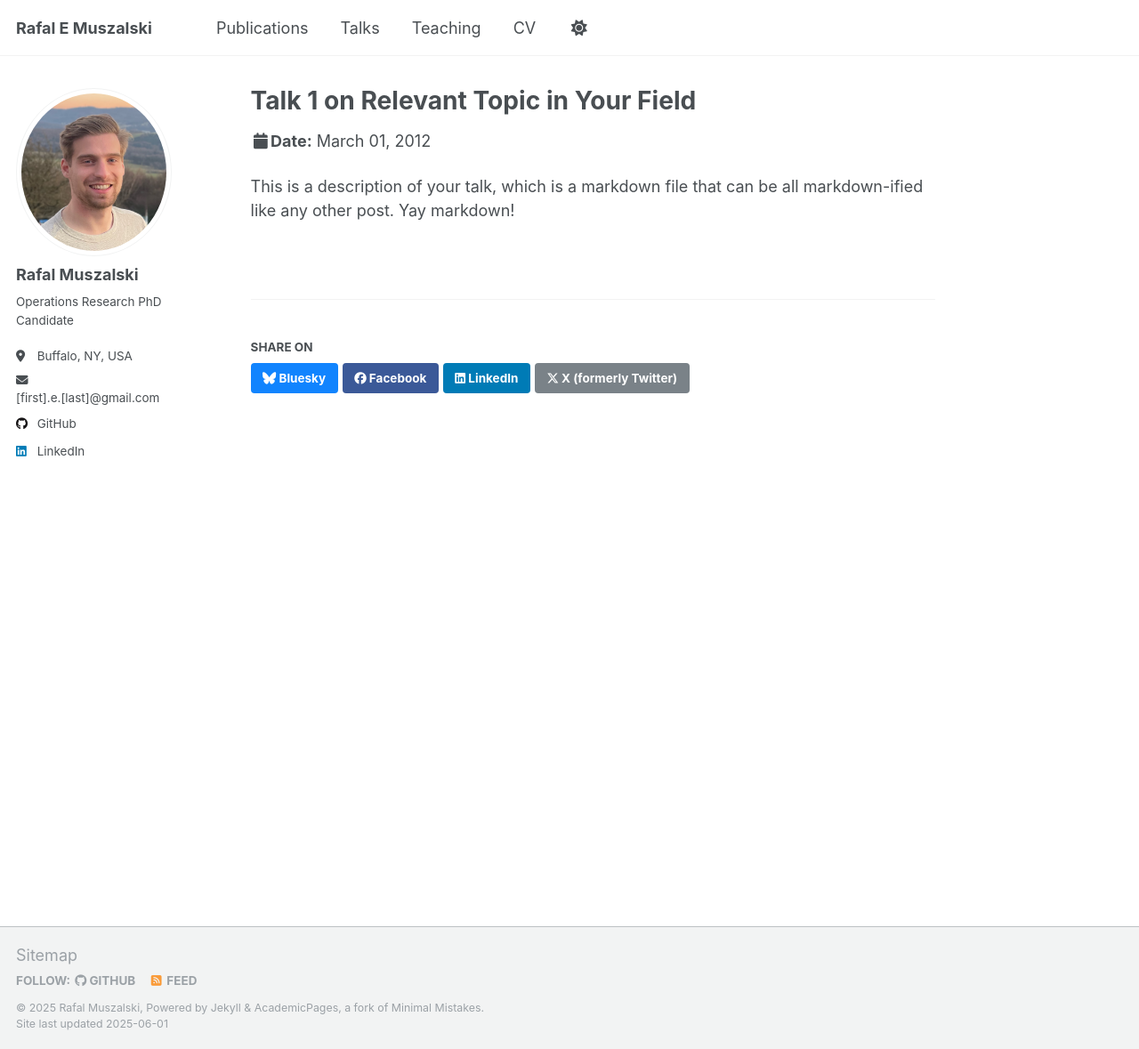
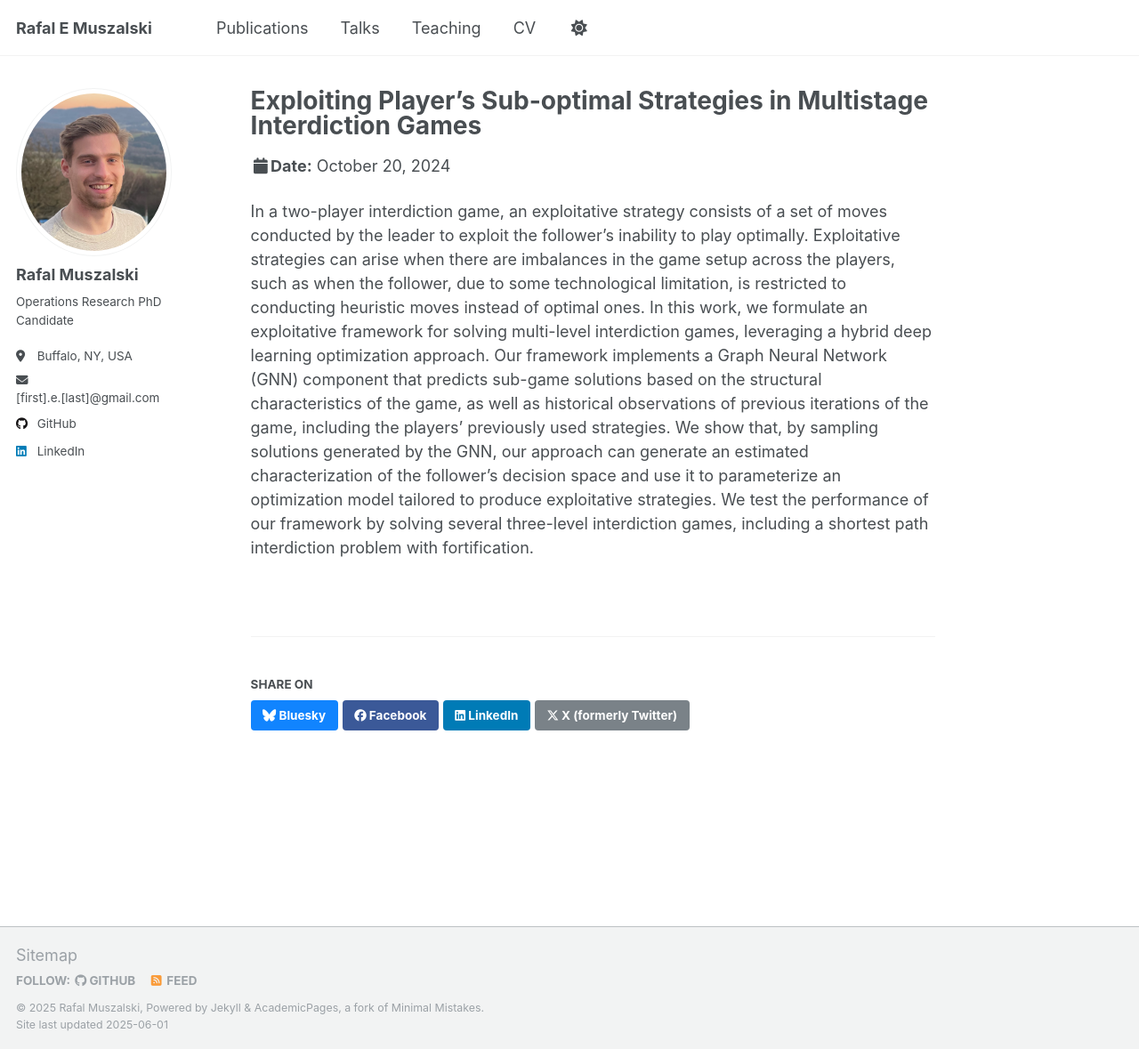
Before and after one commit to rafalmuszalski/rafalmuszalski.github.io, a Jekyll site: the page built from _talks/2012-03-01-talk-1.md, in a window 1280 px wide and 1179 px high. Shown: the whole window at 89% size. Built offline with Jekyll 4.4.1, drawn with Linux system fonts in a browser that asks for light colours.

Commit message:
Update 2012-03-01-talk-1.md

```diff
--- a/_talks/2012-03-01-talk-1.md
+++ b/_talks/2012-03-01-talk-1.md
@@ -1,11 +1,11 @@
 ---
-title: "Talk 1 on Relevant Topic in Your Field"
+title: "Exploiting Player's Sub-optimal Strategies in Multistage Interdiction Games"
 collection: talks
 type: "Talk"
 permalink: /talks/2012-03-01-talk-1
-venue: "UC San Francisco, Department of Testing"
-date: 2012-03-01
-location: "San Francisco, CA, USA"
+venue: "INFORMS Annual Meeting"
+date: 2024-10-20
+location: "Seattle, WA, USA"
 ---
 
-This is a description of your talk, which is a markdown file that can be all markdown-ified like any other post. Yay markdown!
+In a two-player interdiction game, an exploitative strategy consists of a set of moves conducted by the leader to exploit the follower's inability to play optimally. Exploitative strategies can arise when there are imbalances in the game setup across the players, such as when the follower, due to some technological limitation, is restricted to conducting heuristic moves instead of optimal ones. In this work, we formulate an exploitative framework for solving multi-level interdiction games, leveraging a hybrid deep learning optimization approach. Our framework implements a Graph Neural Network (GNN) component that predicts sub-game solutions based on the structural characteristics of the game, as well as historical observations of previous iterations of the game, including the players’ previously used strategies. We show that, by sampling solutions generated by the GNN, our approach can generate an estimated characterization of the follower's decision space and use it to parameterize an optimization model tailored to produce exploitative strategies. We test the performance of our framework by solving several three-level interdiction games, including a shortest path interdiction problem with fortification.
```
